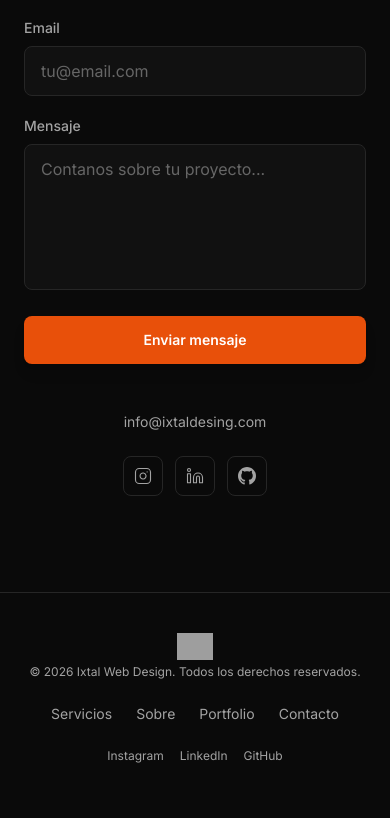
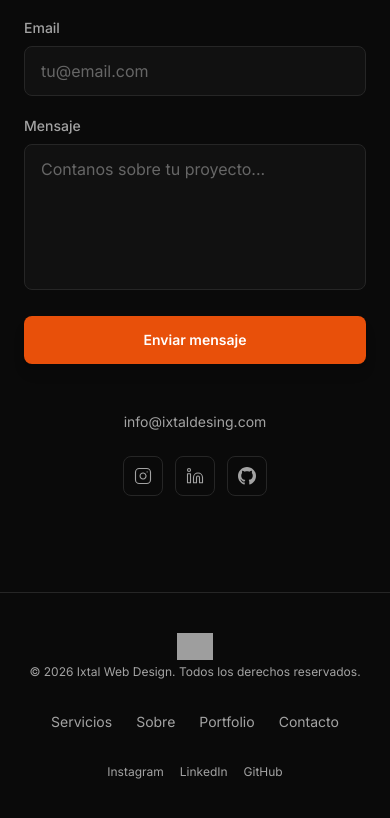
Before and after one commit to Joakoali/Landing, a React (Vite) app: page / in a window 390 px wide. Shown: the part 5101-5919 px from the top of the page. Built offline with nearby package versions, Linux system fonts and the light colour scheme; grey boxes are pictures that could not be loaded.

Commit message:
fix: improve footer mobile stacking layout

```diff
--- a/src/components/Footer.tsx
+++ b/src/components/Footer.tsx
@@ -19,15 +19,17 @@ const SOCIALS = [
 export default function Footer() {
   return (
     <footer className="border-t border-border py-10 px-6">
-      <div className="max-w-6xl mx-auto flex flex-col sm:flex-row items-center justify-between gap-6">
+      <div className="max-w-6xl mx-auto flex flex-col items-center gap-8 sm:flex-row sm:items-center sm:justify-between">
+        {/* Logo + copyright */}
         <div className="flex flex-col items-center sm:items-start gap-1">
           <Logo color="white" size={36} />
-          <span className="text-xs text-text-muted">
+          <span className="text-xs text-text-muted text-center sm:text-left">
             &copy; 2026 Ixtal Web Design. Todos los derechos reservados.
           </span>
         </div>
 
-        <nav className="flex items-center gap-6">
+        {/* Quick links */}
+        <nav className="flex items-center gap-6 flex-wrap justify-center">
           {QUICK_LINKS.map((link) => (
             <a
               key={link.href}
@@ -39,6 +41,7 @@ export default function Footer() {
           ))}
         </nav>
 
+        {/* Socials */}
         <div className="flex items-center gap-4">
           {SOCIALS.map((social) => (
             <a
```
